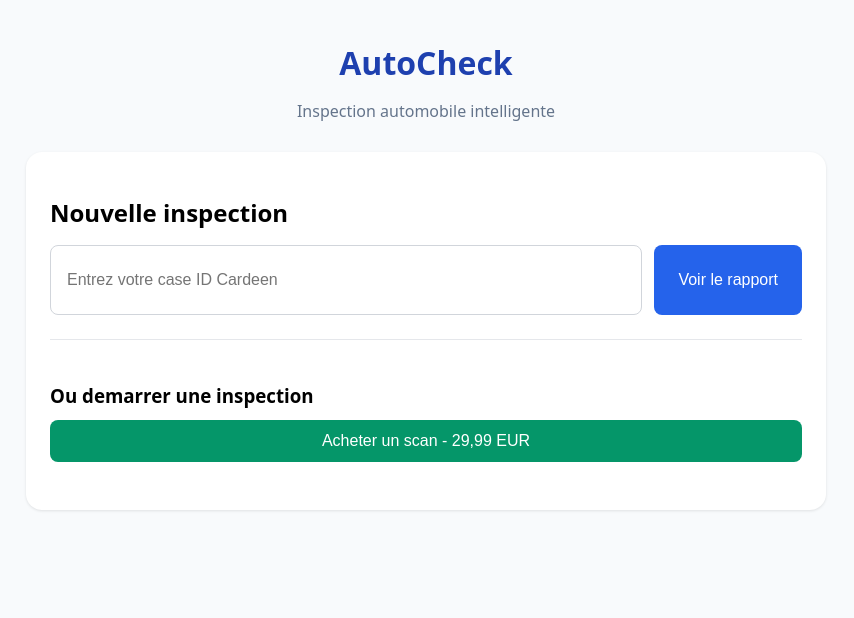
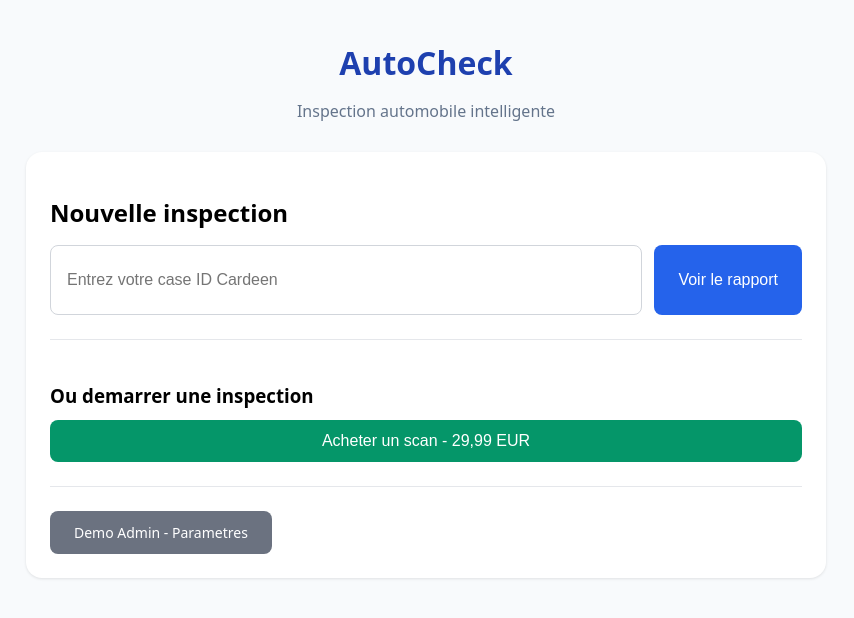
Before and after one commit to abygaelle06-hash/autocheck, a Next.js app in the folder frontend/: page / in a window 1280 px wide. Shown: the top 618 px of the page, without its empty margins (214-1068 px from the left). Built offline with nearby package versions, Linux system fonts and the light colour scheme; no server answers.

Commit message:
Update page.tsx

```diff
--- a/frontend/app/page.tsx
+++ b/frontend/app/page.tsx
@@ -78,6 +78,9 @@
               Acheter un scan - 29,99 EUR
             </button>
           </div>
+                  <div style={{ marginTop: '24px', borderTop: '1px solid #e5e7eb', paddingTop: '24px' }}>
+          <a href="/admin" style={{ display: 'inline-block', background: '#6b7280', color: 'white', textDecoration: 'none', borderRadius: '8px', padding: '12px 24px', fontSize: '14px', cursor: 'pointer' }}>Demo Admin - Parametres</a>
+        </div>
         </section>
       ) : (
         <DamageReport caseId={caseId} />
```
